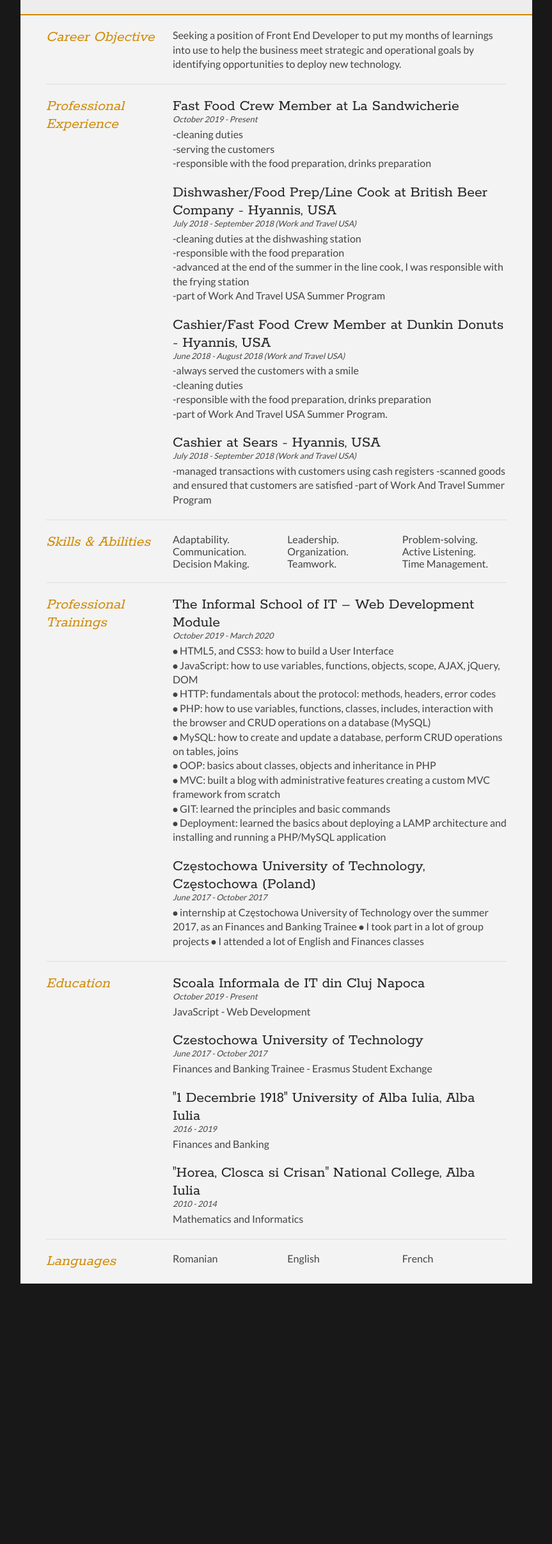
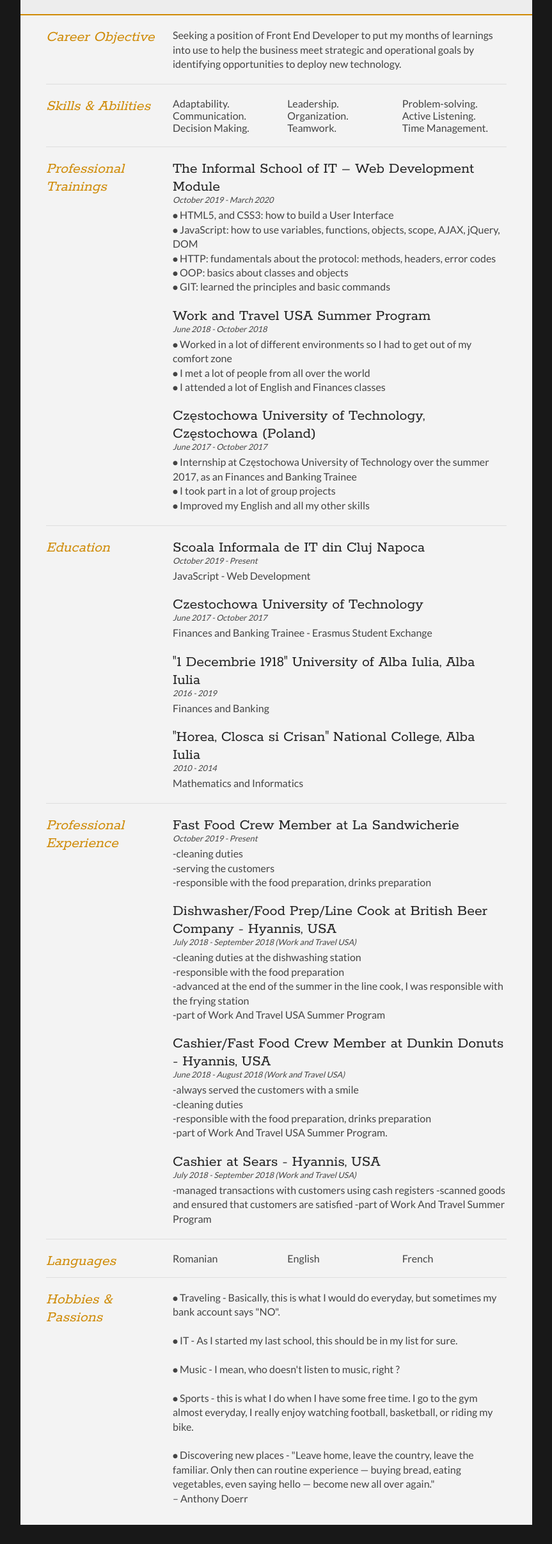
Before and after one commit to bogdancristian5/final-project, a plain HTML site: page HTML/my-cv-page.html in a window 1280 px wide. Shown: the part 215-2628 px from the top of the page at 64% size, without its empty margins (208-1071 px from the left). Before the commit the page ends 2251 px from the top, so only its background shows below. Drawn offline with Linux system fonts and the light colour scheme.

Commit message:
updated myCV. added GoTop Btn on About and ph gall

```diff
--- a/HTML/my-cv-page.html
+++ b/HTML/my-cv-page.html
@@ -49,12 +49,105 @@
                     </div>
 
                     <div class="sectionContent">
-                        <p>Seeking a position of Front End Developer to put my
+                        <p> Seeking a position of Front End Developer to put my
                             months of learnings into use to help the business
                             meet strategic and operational goals by
                             identifying opportunities to deploy new technology. </p>
                     </div>
                 </article>
+                <div class="clear"></div>
+            </section>
+
+            <section>
+                <div class="sectionTitle">
+                    <h1>Skills & Abilities</h1>
+                </div>
+                <div class="sectionContent">
+                    <ul class="keySkills">
+                        <li>Adaptability.</li>
+                        <li>Communication.</li>
+                        <li>Decision Making.</li>
+                        <li>Leadership.</li>
+                        <li>Organization.</li>
+                        <li>Teamwork.</li>
+                        <li>Problem-solving.</li>
+                        <li>Active Listening.</li>
+                        <li>Time Management.</li>
+                    </ul>
+                </div>
+                <div class="clear"></div>
+            </section>
+
+            <section>
+                <div class="sectionTitle">
+                    <h1>Professional Trainings</h1>
+                </div>
+
+                <div class="sectionContent">
+                    <article>
+                        <h2>The Informal School of IT – Web Development Module</h2>
+                        <p class="subDetails">October 2019 - March 2020</p>
+                        <p> ⦁ HTML5, and CSS3: how to build a User Interface<br>
+                            ⦁ JavaScript: how to use variables, functions, objects, scope, AJAX,
+                            jQuery, DOM<br>
+                            ⦁ HTTP: fundamentals about the protocol: methods, headers, error codes<br>
+                            ⦁ OOP: basics about classes and objects <br>
+                            ⦁ GIT: learned the principles and basic commands<br>
+
+                        </p>
+                    </article>
+
+                    <article>
+                        <h2>Work and Travel USA Summer Program</h2>
+                        <p class="subDetails">June 2018 - October 2018</p>
+                        <p> ⦁ Worked in a lot of different environments so I had to get out of my comfort zone<br>
+                            ⦁ I met a lot of people from all over the world<br>
+                            ⦁ I attended a lot of English and Finances classes</p>
+                    </article>
+
+                    <article>
+                        <h2>Częstochowa University of Technology, Częstochowa (Poland)</h2>
+                        <p class="subDetails">June 2017 - October 2017</p>
+                        <p> ⦁ Internship at Częstochowa University of Technology over the summer 2017, as an Finances
+                            and Banking Trainee<br>
+                            ⦁ I took part in a lot of group projects<br>
+                            ⦁ Improved my English and all my other skills</p>
+                    </article>
+                </div>
+                <div class="clear"></div>
+            </section>
+
+            <section>
+                <div class="sectionTitle">
+                    <h1>Education</h1>
+                </div>
+
+                <div class="sectionContent">
+                    <article>
+                        <h2>Scoala Informala de IT din Cluj Napoca</h2>
+                        <p class="subDetails">October 2019 - Present</p>
+                        <p>JavaScript - Web Development</p>
+                    </article>
+
+                    <article>
+                        <h2>Czestochowa University of Technology</h2>
+                        <p class="subDetails">June 2017 - October 2017</p>
+                        <p>Finances and Banking Trainee - Erasmus Student Exchange</p>
+                    </article>
+
+                    <article>
+                        <h2>"1 Decembrie 1918" University of Alba Iulia, Alba Iulia</h2>
+                        <p class="subDetails">2016 - 2019</p>
+                        <p>Finances and Banking</p>
+                    </article>
+
+                    <article>
+                        <h2>"Horea, Closca si Crisan" National College, Alba Iulia </h2>
+                        <p class="subDetails">2010 - 2014</p>
+                        <p>Mathematics and Informatics</p>
+                    </article>
+
+                </div>
                 <div class="clear"></div>
             </section>
 
@@ -104,99 +197,6 @@
 
             <section>
                 <div class="sectionTitle">
-                    <h1>Skills & Abilities</h1>
-                </div>
-                <div class="sectionContent">
-                    <ul class="keySkills">
-                        <li>Adaptability.</li>
-                        <li>Communication.</li>
-                        <li>Decision Making.</li>
-                        <li>Leadership.</li>
-                        <li>Organization.</li>
-                        <li>Teamwork.</li>
-                        <li>Problem-solving.</li>
-                        <li>Active Listening.</li>
-                        <li>Time Management.</li>
-                    </ul>
-                </div>
-                <div class="clear"></div>
-            </section>
-
-            <section>
-                <div class="sectionTitle">
-                    <h1>Professional Trainings</h1>
-                </div>
-
-                <div class="sectionContent">
-                    <article>
-                        <h2>The Informal School of IT – Web Development Module</h2>
-                        <p class="subDetails">October 2019 - March 2020</p>
-                        <p> ⦁ HTML5, and CSS3: how to build a User Interface<br>
-                            ⦁ JavaScript: how to use variables, functions, objects, scope, AJAX,
-                            jQuery, DOM<br>
-                            ⦁ HTTP: fundamentals about the protocol: methods, headers, error codes<br>
-                            ⦁ PHP: how to use variables, functions, classes, includes, interaction
-                            with the browser and CRUD operations on a database (MySQL)<br>
-                            ⦁ MySQL: how to create and update a database, perform CRUD operations
-                            on tables, joins<br>
-                            ⦁ OOP: basics about classes, objects and inheritance in PHP<br>
-                            ⦁ MVC: built a blog with administrative features creating a custom MVC
-                            framework from scratch<br>
-                            ⦁ GIT: learned the principles and basic commands<br>
-                            ⦁ Deployment: learned the basics about deploying a LAMP architecture and
-                            installing and running a PHP/MySQL application
-                        </p>
-                    </article>
-
-                    <article>
-                        <h2>Częstochowa University of Technology, Częstochowa (Poland)</h2>
-                        <p class="subDetails">June 2017 - October 2017</p>
-                        <p> ⦁ internship at Częstochowa University of Technology over the summer 2017, as an Finances
-                            and
-                            Banking Trainee
-                            ⦁ I took part in a lot of group projects
-                            ⦁ I attended a lot of English and Finances classes</p>
-                    </article>
-                </div>
-                <div class="clear"></div>
-            </section>
-
-            <section>
-                <div class="sectionTitle">
-                    <h1>Education</h1>
-                </div>
-
-                <div class="sectionContent">
-                    <article>
-                        <h2>Scoala Informala de IT din Cluj Napoca</h2>
-                        <p class="subDetails">October 2019 - Present</p>
-                        <p>JavaScript - Web Development</p>
-                    </article>
-
-                    <article>
-                        <h2>Czestochowa University of Technology</h2>
-                        <p class="subDetails">June 2017 - October 2017</p>
-                        <p>Finances and Banking Trainee - Erasmus Student Exchange</p>
-                    </article>
-
-                    <article>
-                        <h2>"1 Decembrie 1918" University of Alba Iulia, Alba Iulia</h2>
-                        <p class="subDetails">2016 - 2019</p>
-                        <p>Finances and Banking</p>
-                    </article>
-
-                    <article>
-                        <h2>"Horea, Closca si Crisan" National College, Alba Iulia </h2>
-                        <p class="subDetails">2010 - 2014</p>
-                        <p>Mathematics and Informatics</p>
-                    </article>
-
-                </div>
-                <div class="clear"></div>
-            </section>
-
-            <section>
-                <div class="sectionTitle">
                     <h1>Languages</h1>
                 </div>
 
@@ -209,6 +209,30 @@
                 </div>
                 <div class="clear"></div>
             </section>
+
+            <section>
+                <div class="sectionTitle">
+                    <h1>Hobbies & Passions</h1>
+                </div>
+
+                <div class="sectionContent">
+                    <article>
+                        <p> ⦁ Traveling - Basically, this is what I would do everyday,
+                            but sometimes my bank account says "NO".<br><br>
+                            ⦁ IT - As I started my last school, this should be in my list for sure.<br><br>
+                            ⦁ Music - I mean, who doesn't listen to music, right ?<br><br>
+                            ⦁ Sports - this is what I do when I have some free time.
+                            I go to the gym almost everyday, I really enjoy watching football, basketball,
+                            or riding my bike.<br><br>
+                            ⦁ Discovering new places - "Leave home, leave the country, leave the familiar.
+                            Only then can routine experience — buying bread, eating vegetables, even saying hello —
+                            become new all over again."<br> – Anthony Doerr<br>
+
+                        </p>
+                    </article>
+                </div>
+                <div class="clear"></div>
+            </section>
         </div>
         <div class="text text-left">
             <button onclick="topFunction()" id="myCVBtn" title="Go to top">Go Top</button>
```
Also changed, not shown: CSS/about-page-style.css (+17 -0 lines), CSS/photo-gallery-page.css (+17 -0 lines), HTML/about-page.html (+4 -0 lines), HTML/photo-gallery-page.html (+4 -0 lines), JS/about-page.js (+21 -0 lines), JS/photo-gallery-script.js (+21 -0 lines).
